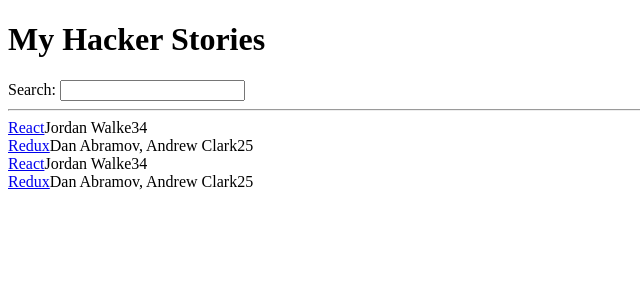
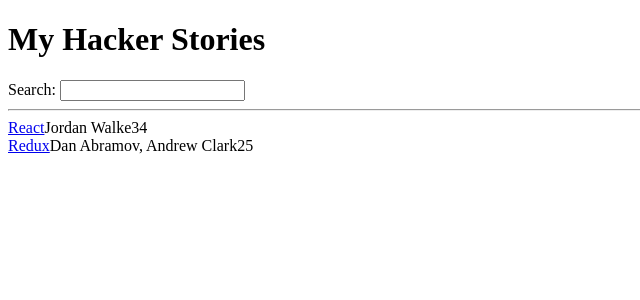
Before and after one commit to Blastfemi/Road_to_React, a React (Create React App) app: page / in a window 1280 px wide. Shown: the top 300 px of the page, without its empty margins (0-640 px from the left). Built offline with nearby package versions, Linux system fonts and the light colour scheme.

Commit message:
React Component Definition (Advanced)

```diff
--- a/src/App.js
+++ b/src/App.js
@@ -19,9 +19,7 @@
   },
 ];
 
-function App() {
-
-  return (
+const App = () => (
     <div>
       <h1>My Hacker Stories</h1>
 
@@ -31,24 +29,19 @@
       <hr/>
 
       <List />
-      <List />
     </div>
 );
-}
 
-function List() {
-  return list.map(function(item) {
-    return(
+const List = () =>
+  list.map(item => (
     <div key={item.objectID}>
       <span>
-          <a href="{item.url}">{item.title}</a>
+        <a href={item.url}>{item.title}</a>
       </span>
       <span>{item.author}</span>
       <span>{item.num_comments}</span>
       <span>{item.points}</span>
     </div>
-    );
-  });
-}
+  ));
 
 export default App;
```
Lines whose indentation alone changed are shown as unchanged.
